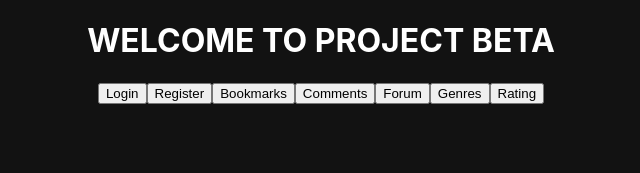
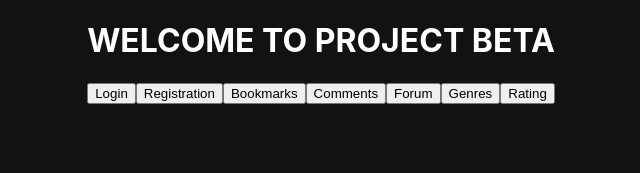
Before and after one commit to DavitT017/projectBeta, a React (Create React App) app in the folder client/: page / in a window 1280 px wide. Shown: the top 173 px of the page, without its empty margins (319-959 px from the left). Built offline with nearby package versions, Linux system fonts and the light colour scheme.

Commit message:
F*ck that paper, baby, my face on the dotted line

```diff
--- a/client/src/App.js
+++ b/client/src/App.js
@@ -17,8 +17,8 @@ function Home() {
                 <NavLink to="/login">
                     <button>Login</button>
                 </NavLink>
-                <NavLink to="/register">
-                    <button>Register</button>
+                <NavLink to="/registration">
+                    <button>Registration</button>
                 </NavLink>
                 <NavLink to="/bookmarks">
                     <button>Bookmarks</button>
@@ -46,7 +46,7 @@ function App() {
             <Routes>
                 <Route path="/" element={<Home />} />
                 <Route path="/login" element={<Login />} />
-                <Route path="/register" element={<Register />} />
+                <Route path="/registration" element={<Register />} />
                 <Route path="/bookmarks" element={<Bookmarks />} />
                 <Route path="/comments" element={<Comments />} />
                 <Route path="/forum" element={<Forum />} />
--- a/client/src/components/Authorization/Login.js
+++ b/client/src/components/Authorization/Login.js
@@ -38,7 +38,7 @@ const validationSchema = yup.object().shape({
 })
 
 const onSubmit = (values, onSubmitProps) => {
-    axios.post(process.env.API_URL, values)
+    axios.post(process.env.API_URL + "/login", values)
     onSubmitProps.resetForm()
 }
 
--- a/client/src/components/Authorization/Register.js
+++ b/client/src/components/Authorization/Register.js
@@ -1,6 +1,7 @@
 import { useFormik } from "formik"
 import React from "react"
 import * as yup from "yup"
+import axios from "axios"
 
 const initialValues = {
     email: "",
@@ -42,7 +43,7 @@ const validationSchema = yup.object().shape({
 })
 
 const onSubmit = (values, onSubmitProps) => {
-    console.log("Form values", values)
+    axios.post(process.env.API_URL + "/registration", values)
     onSubmitProps.resetForm()
 }
 
```
